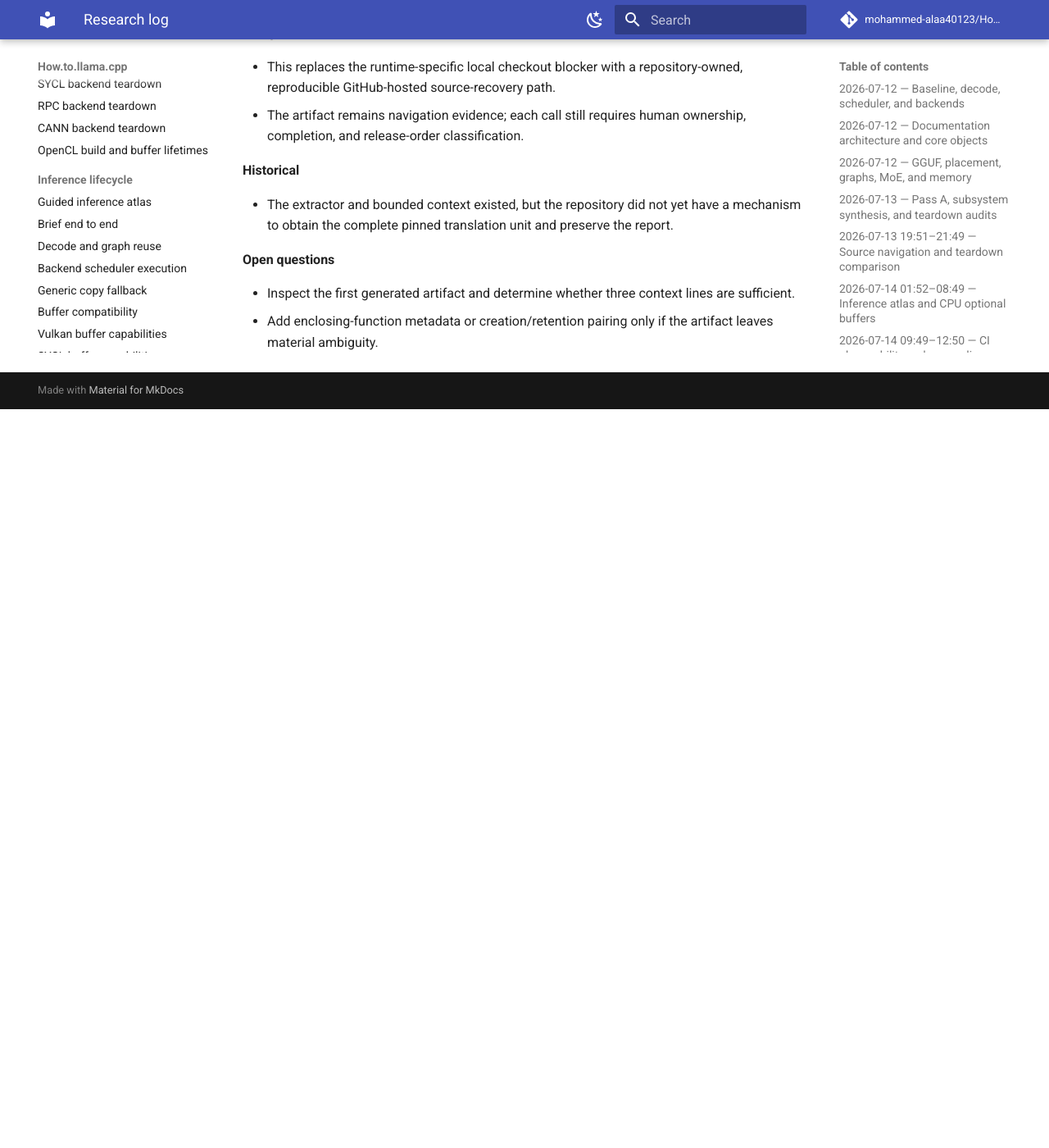
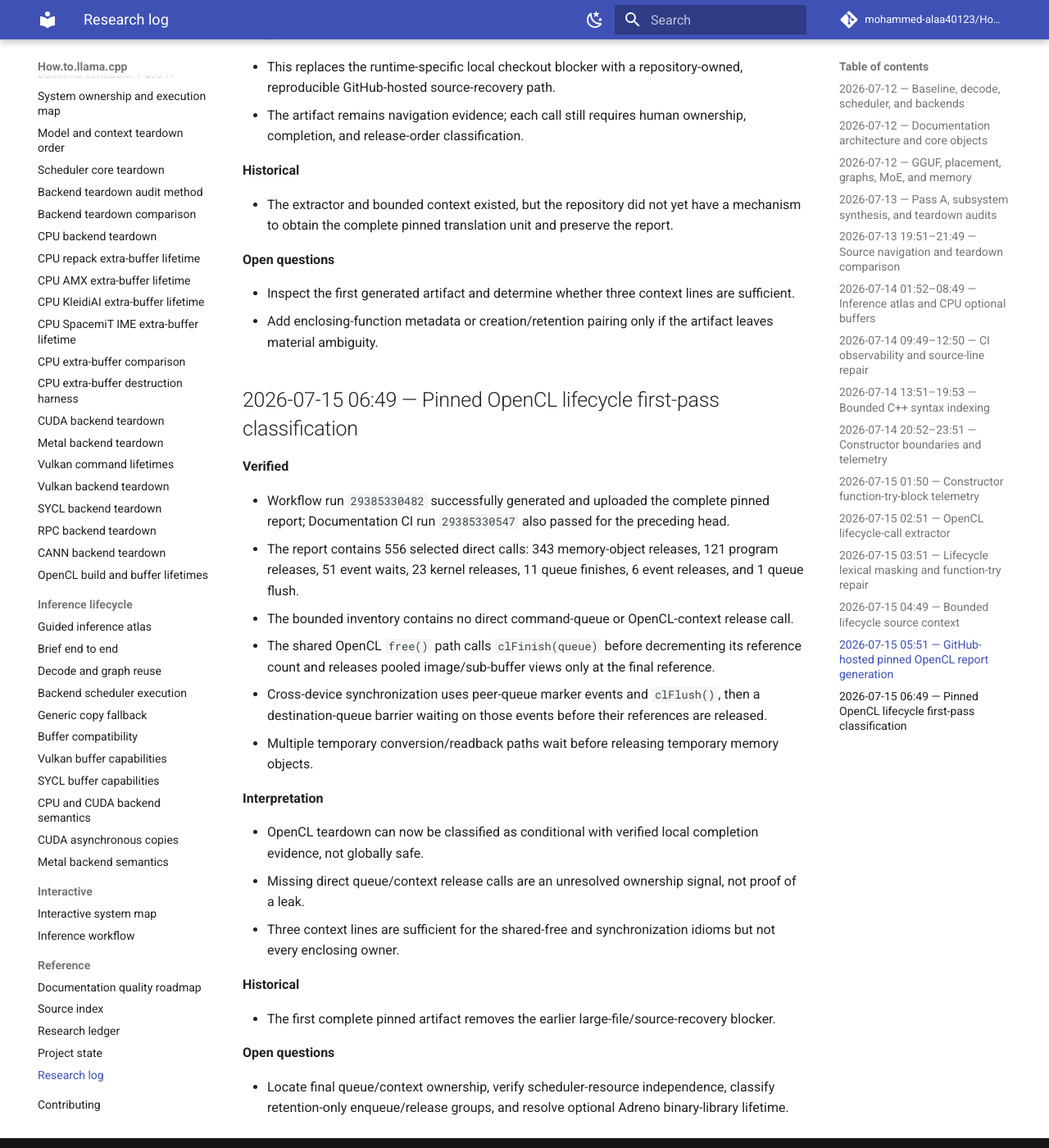
Before and after one commit to mohammed-alaa40123/How.to.llama.cpp, an MkDocs documentation site: the page built from docs/reference/research-log.md, in a window 1280 px wide and 1400 px high, scrolled down 7029 px. Shown: the whole window at 82% size. Built offline with MkDocs 1.6.1 and Material for MkDocs 9.7.7, drawn with Linux system fonts in a browser that asks for light colours; comment, search, counter and statistics services are not loaded; before the commit the page ends 7528 px from its top, so only the background shows below that.

Commit message:
docs: log pinned OpenCL lifecycle classification

```diff
--- a/docs/reference/research-log.md
+++ b/docs/reference/research-log.md
@@ -214,3 +214,28 @@ This is the concise chronological ledger. Detailed notes live under `logs/resear
 
 - Inspect the first generated artifact and determine whether three context lines are sufficient.
 - Add enclosing-function metadata or creation/retention pairing only if the artifact leaves material ambiguity.
+
+## 2026-07-15 06:49 — Pinned OpenCL lifecycle first-pass classification
+
+**Verified**
+
+- Workflow run `29385330482` successfully generated and uploaded the complete pinned report; Documentation CI run `29385330547` also passed for the preceding head.
+- The report contains 556 selected direct calls: 343 memory-object releases, 121 program releases, 51 event waits, 23 kernel releases, 11 queue finishes, 6 event releases, and 1 queue flush.
+- The bounded inventory contains no direct command-queue or OpenCL-context release call.
+- The shared OpenCL `free()` path calls `clFinish(queue)` before decrementing its reference count and releases pooled image/sub-buffer views only at the final reference.
+- Cross-device synchronization uses peer-queue marker events and `clFlush()`, then a destination-queue barrier waiting on those events before their references are released.
+- Multiple temporary conversion/readback paths wait before releasing temporary memory objects.
+
+**Interpretation**
+
+- OpenCL teardown can now be classified as conditional with verified local completion evidence, not globally safe.
+- Missing direct queue/context release calls are an unresolved ownership signal, not proof of a leak.
+- Three context lines are sufficient for the shared-free and synchronization idioms but not every enclosing owner.
+
+**Historical**
+
+- The first complete pinned artifact removes the earlier large-file/source-recovery blocker.
+
+**Open questions**
+
+- Locate final queue/context ownership, verify scheduler-resource independence, classify retention-only enqueue/release groups, and resolve optional Adreno binary-library lifetime.
```
